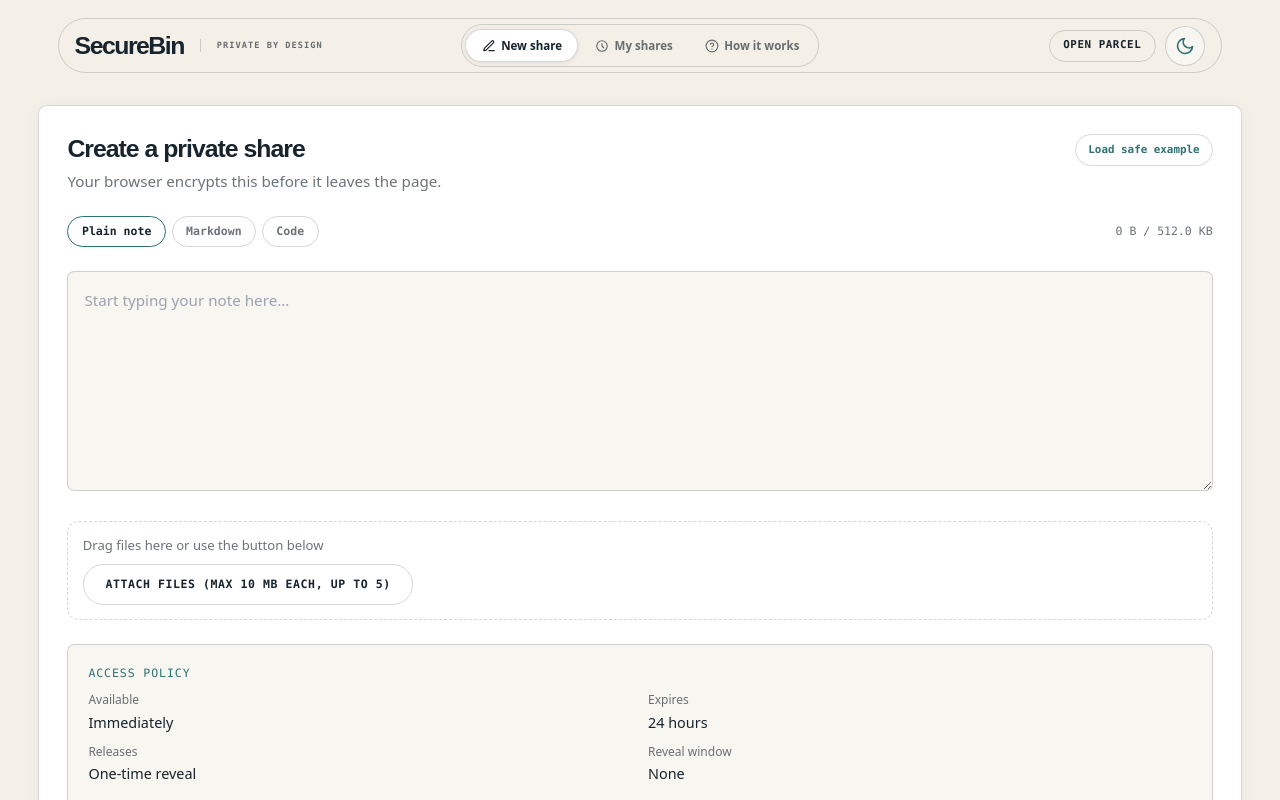
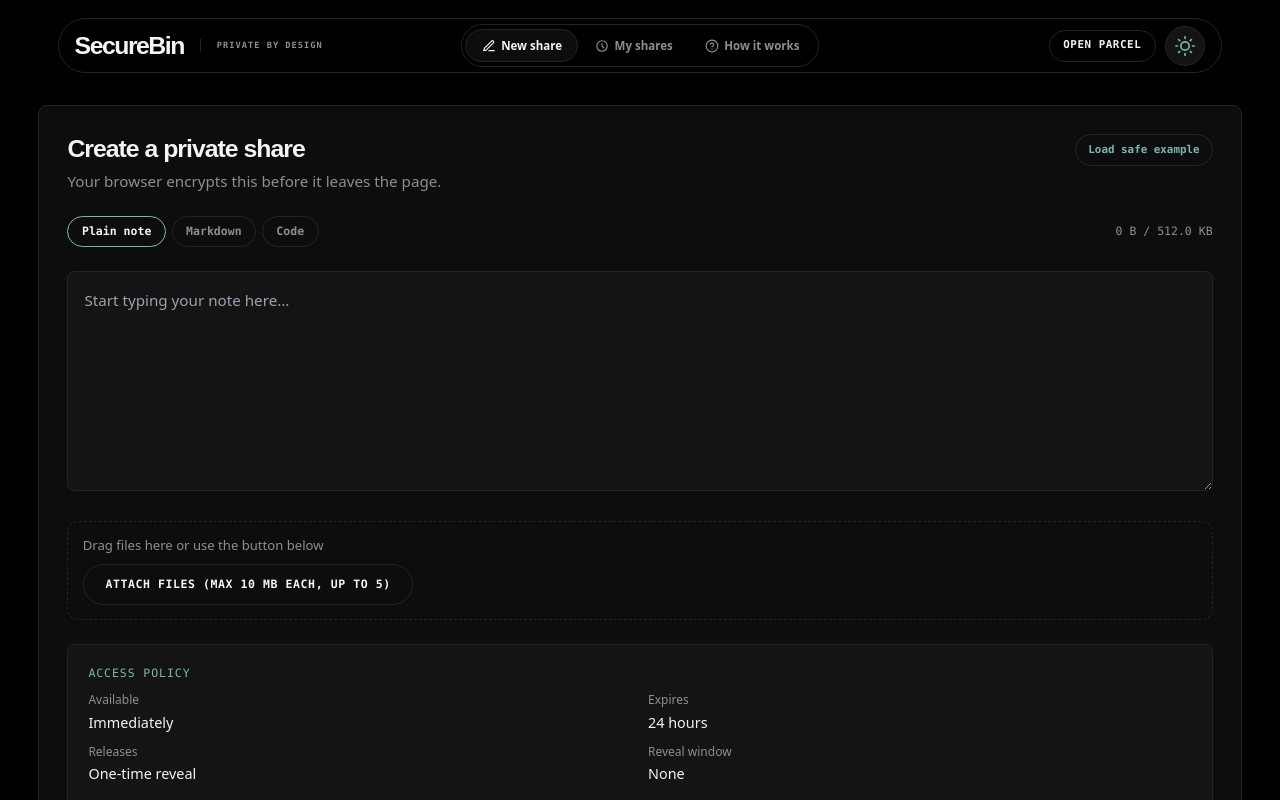
Before and after one commit to adithyarao2605/SecureBin, a Next.js app: page /new in a window 1280 px wide. Shown: the top 800 px of the page. Built offline with nearby package versions, Linux system fonts and the light colour scheme.

Commit message:
fix: default to dark theme

```diff
--- a/app/components/theme-toggle.tsx
+++ b/app/components/theme-toggle.tsx
@@ -3,7 +3,7 @@
 import { useEffect, useState } from "react";
 
 export function ThemeToggle() {
-  const [theme, setTheme] = useState<"dark" | "light">("light");
+  const [theme, setTheme] = useState<"dark" | "light">("dark");
   const [mounted, setMounted] = useState(false);
 
   useEffect(() => {
@@ -14,7 +14,7 @@ export function ThemeToggle() {
     } catch {
       // Some embedded and test environments expose no usable storage.
     }
-    const initial = stored === "dark" ? "dark" : "light";
+    const initial = stored === "light" ? "light" : "dark";
     setTheme(initial);
     applyThemeToDom(initial);
   }, []);
--- a/app/layout.tsx
+++ b/app/layout.tsx
@@ -29,7 +29,7 @@ export default async function RootLayout({ children }: Readonly<{ children: Reac
   const nonce = headersList.get("x-nonce") ?? undefined;
   // Pre-hydration theme script (nonce'd, CSP-safe): applies the stored theme
   // before first paint so there is no wrong-theme flash on any route.
-  const themeScript = `try{var t=localStorage.getItem("securebin-theme");if(t==="light"||t==="dark"){document.documentElement.className=t;document.documentElement.dataset.theme=t;}else{document.documentElement.className="light";document.documentElement.dataset.theme="light";}}catch(e){}`;
+  const themeScript = `try{var t=localStorage.getItem("securebin-theme");if(t==="light"||t==="dark"){document.documentElement.className=t;document.documentElement.dataset.theme=t;}else{document.documentElement.className="dark";document.documentElement.dataset.theme="dark";}}catch(e){}`;
 
   return (
     <html lang="en" className="dark" data-theme="dark" suppressHydrationWarning>
```
Also changed, not shown: info/HANDOFF.md (+10 -0 lines), 3 other files (tests, documents, lock files or other folders).
